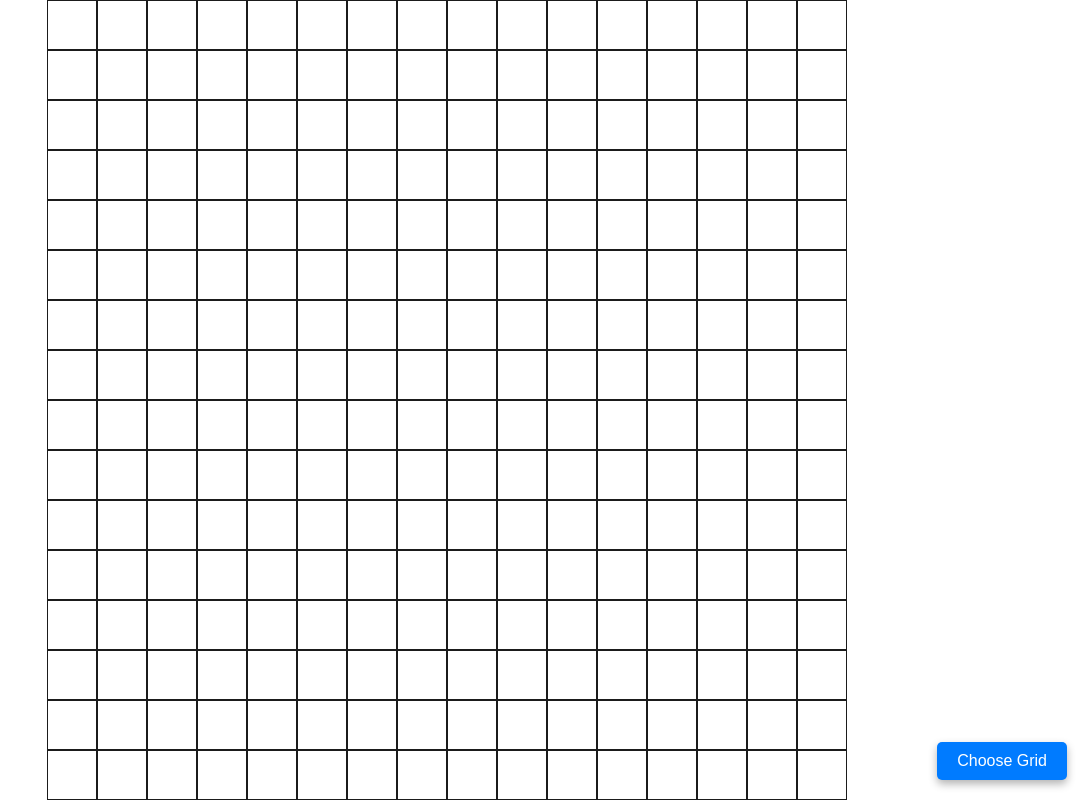
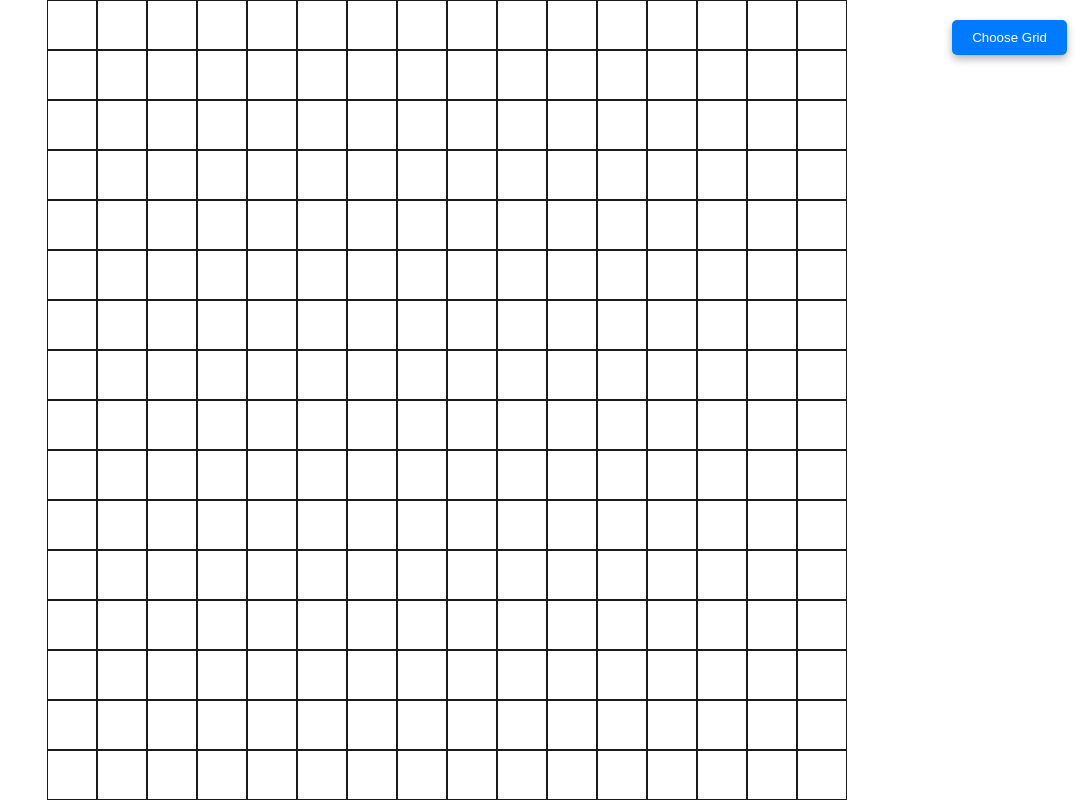
Before and after one commit to pedroD630/etch-a-sketch, a plain HTML site: page index.html in a window 1280 px wide. Shown: the whole page, without its empty margins (193-1280 px from the left). Drawn offline with Linux system fonts and the light colour scheme.

Commit message:
Add buttom on the top of screen

```diff
--- a/style.css
+++ b/style.css
@@ -24,16 +24,15 @@
   }
 
   #update {
-    position: fixed; /* Fixa o botão em um local específico da tela */
-    bottom: 20px;    /* Distância do botão em relação ao fundo da janela */
-    right: 20px;     /* Distância do botão em relação à direita da janela */
+    position: fixed;
+    top: 20px;
+    right: 20px;
     padding: 10px 20px;
     background-color: #007bff;
     color: white;
     border: none;
     border-radius: 5px;
     cursor: pointer;
-    box-shadow: 0px 4px 8px rgba(0, 0, 0, 0.3); /* Sombra para destaque */
-    font-size: 16px;
-    z-index: 1000; /* Garante que o botão esteja na frente de outros elementos */
+    box-shadow: 0px 4px 8px rgba(0, 0, 0, 0.3);
+    z-index: 1000;
   }
```
